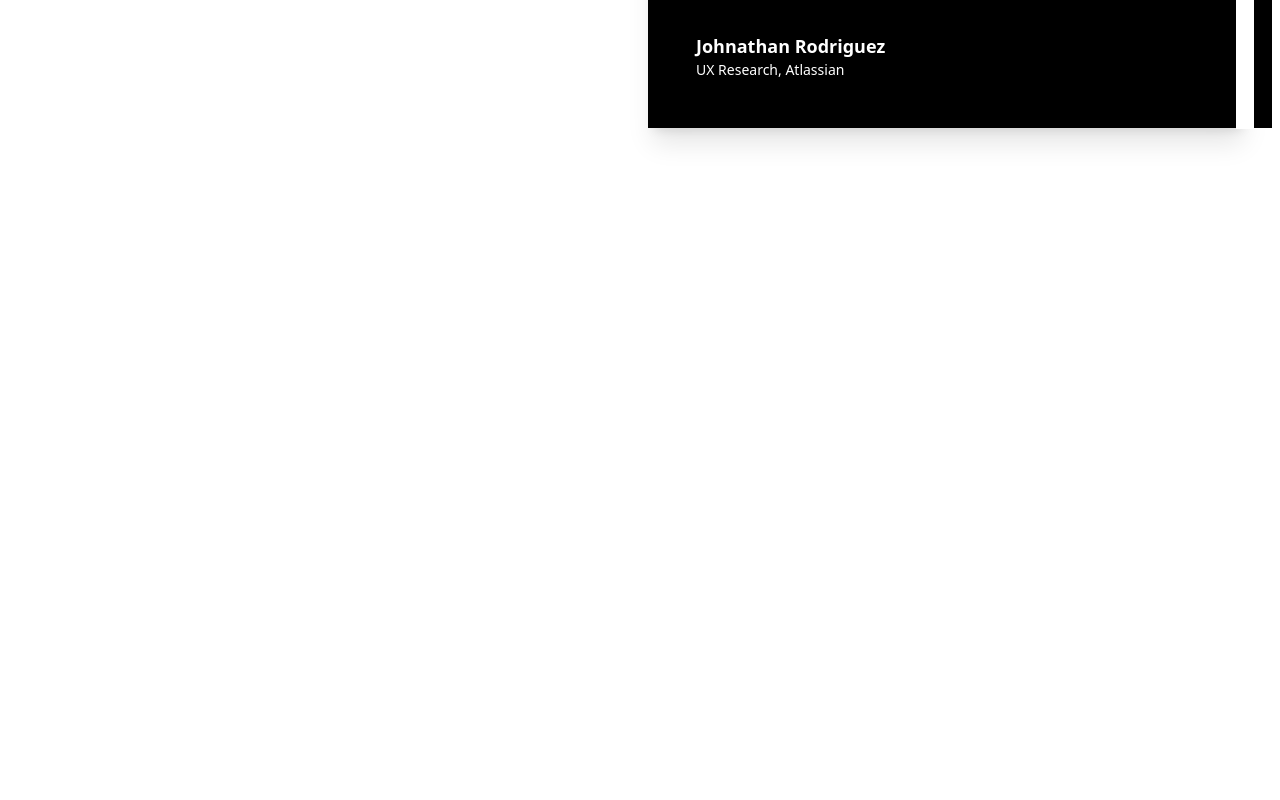
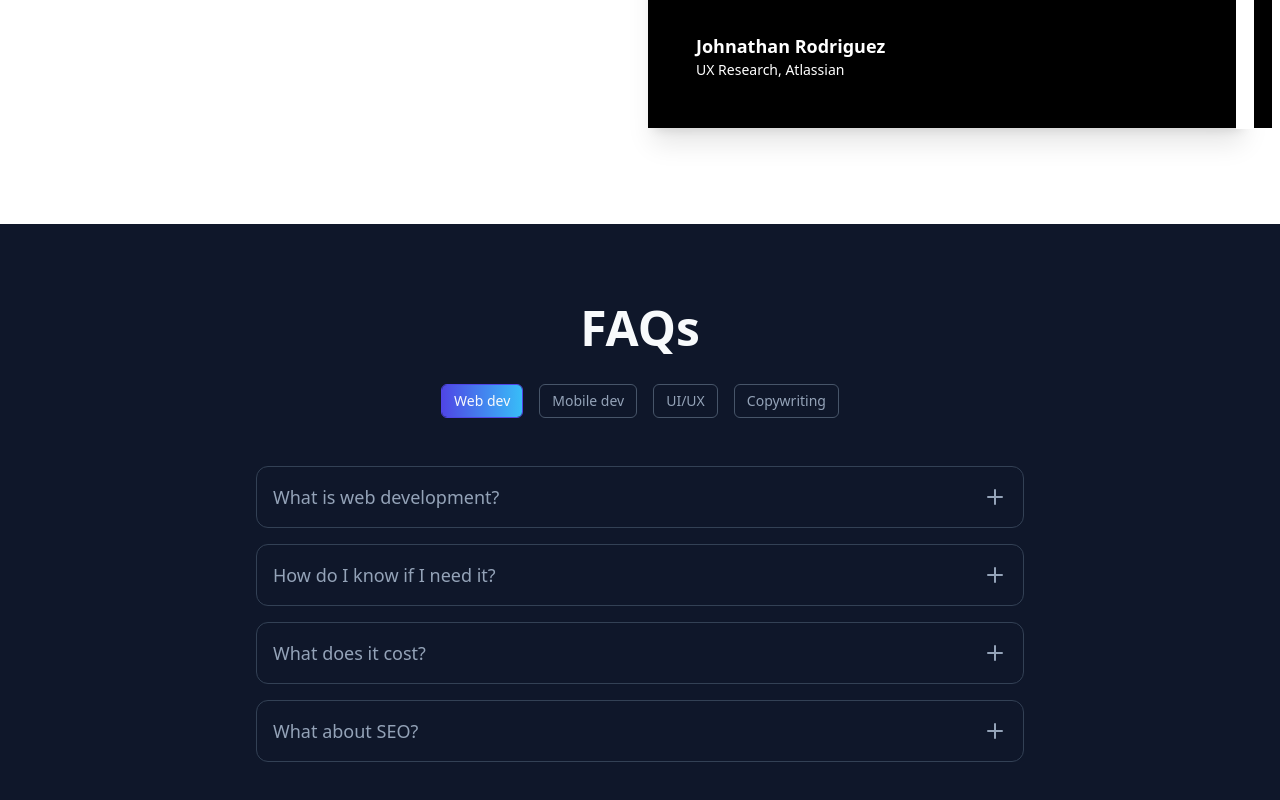
Before and after one commit to himsick/FannieMaeChallenge, a React (Vite) app in the folder proportunity/: page / in a window 1280 px wide. Shown: the part 1579-2379 px from the top of the page. Before the commit the page ends 1803 px from the top, so only its background shows below. Built offline with nearby package versions, Linux system fonts and the light colour scheme.

Commit message:
Added the FAQ section

```diff
--- a/proportunity/src/App.jsx
+++ b/proportunity/src/App.jsx
@@ -5,11 +5,8 @@ import Navbar from './components/Navbar';
 import Form from './components/Form';
 import Testimonial from './components/Testimonial';
 import Hero from './components/Hero';
-//import Faq from './components/Faq';
-//import Hero from './components/Hero';
-//import Form from './components/Form';
+import TabsFAQ from './components/TabsFAQ';
 //import Chatbot from './components/Chatbot';
-//import Testimonial from './components/Testimonial';
 //import Footer from './components/Footer';
 
 // App Function
@@ -21,6 +18,7 @@ const App = () =>
       <Hero />
       <Form />
       <Testimonial />
+      <TabsFAQ />
     </div>
   );
 };
--- a/proportunity/src/components/Faq.jsx
+++ b/proportunity/src/components/TabsFAQ.jsx
@@ -2,7 +2,7 @@ import { AnimatePresence, motion } from "framer-motion";
 import { FiPlus } from "react-icons/fi";
 import React, { useState } from "react";
 
-export const Faq = () => {
+const TabsFAQ = () => {
   const [selected, setSelected] = useState(TABS[0]);
 
   return (
@@ -18,8 +18,7 @@ const Heading = () => {
   return (
     <>
       <div className="relative z-10 flex flex-col items-center justify-center">
-        <span className="mb-8 bg-gradient-to-r from-violet-500 to-indigo-500 bg-clip-text font-medium text-transparent">
-          Let's answer some questions
+        <span className="mb-8 bg-gradient-to-r from-indigo-600 to-sky-400 bg-clip-text font-medium text-transparent">
         </span>
         <span className="mb-8 text-5xl font-bold">FAQs</span>
       </div>
@@ -37,7 +36,7 @@ const Tabs = ({ selected, setSelected }) => {
           onClick={() => setSelected(tab)}
           className={`relative overflow-hidden whitespace-nowrap rounded-md border-[1px] px-3 py-1.5 text-sm font-medium transition-colors duration-500 ${
             selected === tab
-              ? "border-violet-500 text-slate-50"
+              ? "border-indigo-600 text-slate-50"
               : "border-slate-600 bg-transparent text-slate-400"
           }`}
           key={tab}
@@ -53,7 +52,7 @@ const Tabs = ({ selected, setSelected }) => {
                   duration: 0.5,
                   ease: "backIn",
                 }}
-                className="absolute inset-0 z-0 bg-gradient-to-r from-violet-600 to-indigo-600"
+                className="absolute inset-0 z-0 bg-gradient-to-r from-indigo-600 to-sky-400"
               />
             )}
           </AnimatePresence>
@@ -142,6 +141,8 @@ const Question = ({ question, answer }) => {
     </motion.div>
   );
 };
+
+export default TabsFAQ;
 
 const TABS = ["Web dev", "Mobile dev", "UI/UX", "Copywriting"];
 
--- a/proportunity/src/components/Testimonial.jsx
+++ b/proportunity/src/components/Testimonial.jsx
@@ -45,7 +45,7 @@ const SelectBtns = ({ numTracks, setSelected, selected }) => {
           <button
             key={n}
             onClick={() => setSelected(n)}
-            className="h-1.5 w-full bg-slate-300 relative"
+            className="h-2 w-full bg-slate-300 relative"
           >
             {selected === n ? (
               <motion.span
```
